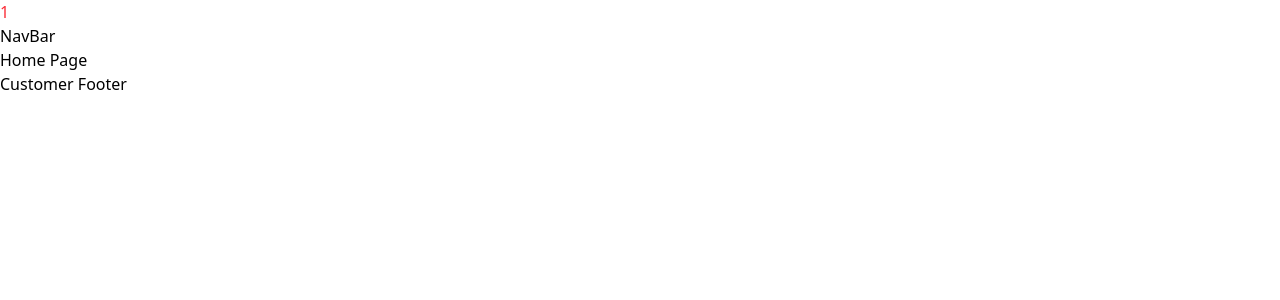
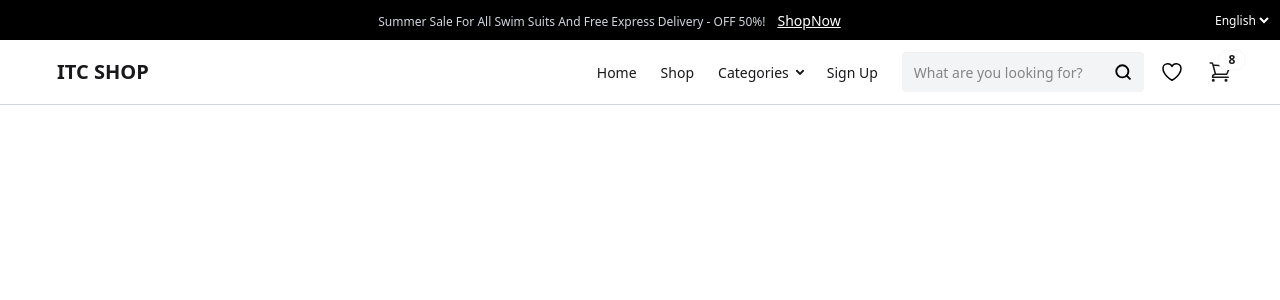
Before and after one commit to Masterly0607/itcshop-customer, a Vue app: page / in a window 1280 px wide. Shown: the top 300 px of the page. Built offline with nearby package versions, Linux system fonts and the light colour scheme.

Commit message:
Created promotion and navbar components

```diff
--- a/package.json
+++ b/package.json
@@ -10,10 +10,11 @@
     "format": "prettier --write src/"
   },
   "dependencies": {
-    "@tailwindcss/vite": "^4.0.15",
+    "@tailwindcss/vite": "^4.1.3",
+    "daisyui": "^5.0.19",
     "pinia": "^3.0.1",
     "pinia-plugin-persistedstate": "^4.2.0",
-    "tailwindcss": "^4.0.15",
+    "tailwindcss": "^4.1.3",
     "vue": "^3.5.13",
     "vue-router": "^4.5.0"
   },
--- a/src/App.vue
+++ b/src/App.vue
@@ -1,9 +1,5 @@
-<script setup>
-
-</script>
+<script setup></script>
 
 <template>
-
-<div class="text-red-500">1</div>
   <RouterView />
 </template>
--- a/src/assets/main.css
+++ b/src/assets/main.css
@@ -1 +1,9 @@
-@import "tailwindcss";
+@import 'tailwindcss';
+@plugin "daisyui";
+
+/*  */
+@layer components {
+  .container-default {
+    @apply w-full max-w-screen-xl mx-auto px-10;
+  }
+}
--- a/src/components/customer/CustomerFooter.vue
+++ b/src/components/customer/CustomerFooter.vue
@@ -1,5 +1,3 @@
 <template>
-    <div>
-        Customer Footer
-    </div>
+  <!-- <div>Customer Footer</div> -->
 </template>
--- a/src/components/customer/CustomerNavBar.vue
+++ b/src/components/customer/CustomerNavBar.vue
@@ -1,3 +1,158 @@
 <template>
-    <div>NavBar</div>
+  <div>
+    <!-- Promotion Component -->
+    <section class="flex bg-black items-center p-2">
+      <div class="text-center flex-1">
+        <span class="pr-3 text-xs text-gray-300"
+          >Summer Sale For All Swim Suits And Free Express Delivery - OFF 50%!</span
+        >
+        <a href="" class="underline text-white text-sm">ShopNow</a>
+      </div>
+      <!-- Select Language -->
+      <select class="select-sm text-white">
+        <option>English</option>
+        <option>Khmer</option>
+      </select>
+    </section>
+
+    <!-- Navbar Component -->
+    <section class="container-default">
+      <div class="navbar p-0">
+        <div class="flex-1">
+          <a class="btn btn-ghost text-xl">ITC SHOP</a>
+        </div>
+        <div class="flex gap-2 items-center">
+          <!-- Menus -->
+          <div class="flex-none">
+            <ul class="menu menu-horizontal px-1">
+              <li><a>Home</a></li>
+              <li><a>Shop</a></li>
+              <li>
+                <details>
+                  <summary>Categories</summary>
+                  <ul class="bg-base-100 rounded-t-none p-2">
+                    <li><a>Phone</a></li>
+                    <li><a>Computer</a></li>
+                  </ul>
+                </details>
+              </li>
+              <li><a>Sign Up</a></li>
+            </ul>
+          </div>
+          <!-- Search Input -->
+          <label class="input border-none bg-gray-100">
+            <input
+              type="search"
+              required
+              placeholder="What are you looking for?"
+              class="w-48 input-md"
+            />
+            <svg
+              class="h-[1.3em] text-black"
+              xmlns="http://www.w3.org/2000/svg"
+              viewBox="0 0 24 24"
+            >
+              <g
+                stroke-linejoin="round"
+                stroke-linecap="round"
+                stroke-width="2.5"
+                fill="none"
+                stroke="currentColor"
+              >
+                <circle cx="11" cy="11" r="8"></circle>
+                <path d="m21 21-4.3-4.3"></path>
+              </g>
+            </svg>
+          </label>
+          <!-- Wistlist Icon -->
+          <div class="flex-none">
+            <div>
+              <div tabindex="0" role="button" class="btn btn-ghost btn-circle text-black">
+                <div class="indicator">
+                  <svg
+                    xmlns="http://www.w3.org/2000/svg"
+                    fill="none"
+                    viewBox="0 0 24 24"
+                    stroke-width="1.5"
+                    stroke="currentColor"
+                    class="size-6"
+                  >
+                    <path
+                      stroke-linecap="round"
+                      stroke-linejoin="round"
+                      d="M21 8.25c0-2.485-2.099-4.5-4.688-4.5-1.935 0-3.597 1.126-4.312 2.733-.715-1.607-2.377-2.733-4.313-2.733C5.1 3.75 3 5.765 3 8.25c0 7.22 9 12 9 12s9-4.78 9-12Z"
+                    />
+                  </svg>
+                </div>
+              </div>
+            </div>
+          </div>
+          <!-- Cart Icon -->
+          <div class="flex-none">
+            <div class="dropdown dropdown-end">
+              <div tabindex="0" role="button" class="btn btn-ghost btn-circle">
+                <div class="indicator">
+                  <svg
+                    xmlns="http://www.w3.org/2000/svg"
+                    fill="none"
+                    viewBox="0 0 24 24"
+                    stroke-width="1.5"
+                    stroke="currentColor"
+                    class="size-6"
+                  >
+                    <path
+                      stroke-linecap="round"
+                      stroke-linejoin="round"
+                      d="M2.25 3h1.386c.51 0 .955.343 1.087.835l.383 1.437M7.5 14.25a3 3 0 0 0-3 3h15.75m-12.75-3h11.218c1.121-2.3 2.1-4.684 2.924-7.138a60.114 60.114 0 0 0-16.536-1.84M7.5 14.25 5.106 5.272M6 20.25a.75.75 0 1 1-1.5 0 .75.75 0 0 1 1.5 0Zm12.75 0a.75.75 0 1 1-1.5 0 .75.75 0 0 1 1.5 0Z"
+                    />
+                  </svg>
+
+                  <span class="badge badge-sm indicator-item">8</span>
+                </div>
+              </div>
+              <div
+                tabindex="0"
+                class="card card-compact dropdown-content bg-base-100 z-1 mt-3 w-52 shadow"
+              >
+                <div class="card-body">
+                  <span class="text-lg font-bold">8 Items</span>
+                  <span class="text-info">Subtotal: $999</span>
+                  <div class="card-actions">
+                    <button class="btn btn-primary btn-block">View cart</button>
+                  </div>
+                </div>
+              </div>
+            </div>
+          </div>
+          <!-- Profile(Signed Up) -->
+          <!-- <div class="dropdown dropdown-end">
+            <div tabindex="0" role="button" class="btn btn-ghost btn-circle avatar">
+              <div class="w-10 rounded-full">
+                <img
+                  alt="Tailwind CSS Navbar component"
+                  src="https://img.daisyui.com/images/stock/photo-1534528741775-53994a69daeb.webp"
+                />
+              </div>
+            </div>
+            <ul
+              tabindex="0"
+              class="menu menu-sm dropdown-content bg-base-100 rounded-box z-1 mt-3 w-52 p-2 shadow"
+            >
+              <li>
+                <a class="justify-between">
+                  Profile
+                  <span class="badge">New</span>
+                </a>
+              </li>
+              <li><a>Settings</a></li>
+              <li><a>Logout</a></li>
+            </ul>
+          </div> -->
+        </div>
+      </div>
+    </section>
+
+    <!-- Separtor -->
+    <hr class="border-gray-300" />
+  </div>
 </template>
--- a/src/plugins/global-components.js
+++ /dev/null
@@ -1,11 +0,0 @@
-import { defineAsyncComponent } from 'vue'
-
-// We use these components below without importing
-export default {
-  install(app) {
-    app.component('BaseButton', defineAsyncComponent(() => import('@/components/ui/BaseButton.vue')))
-    app.component('BaseModal', defineAsyncComponent(() => import('@/components/ui/BaseModal.vue')))
-    app.component('LoadingSpinner', defineAsyncComponent(() => import('@/components/ui/LoadingSpinner.vue')))
-    app.component('NotificationToast', defineAsyncComponent(() => import('@/components/ui/NotificationToast.vue')))
-  }
-}
--- a/src/views/customer/HomePage.vue
+++ b/src/views/customer/HomePage.vue
@@ -1,3 +1,5 @@
 <template>
-    <div>Home Page</div>
+  <div></div>
 </template>
+
+<script setup></script>
```
Also changed, not shown: 1 other file (tests, documents, lock files or other folders).
